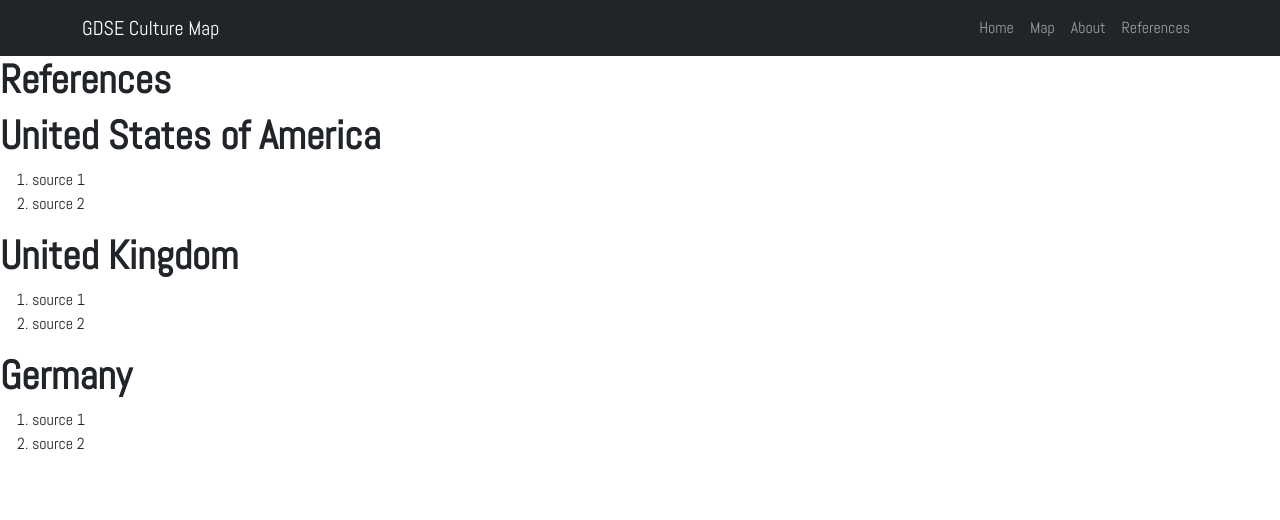
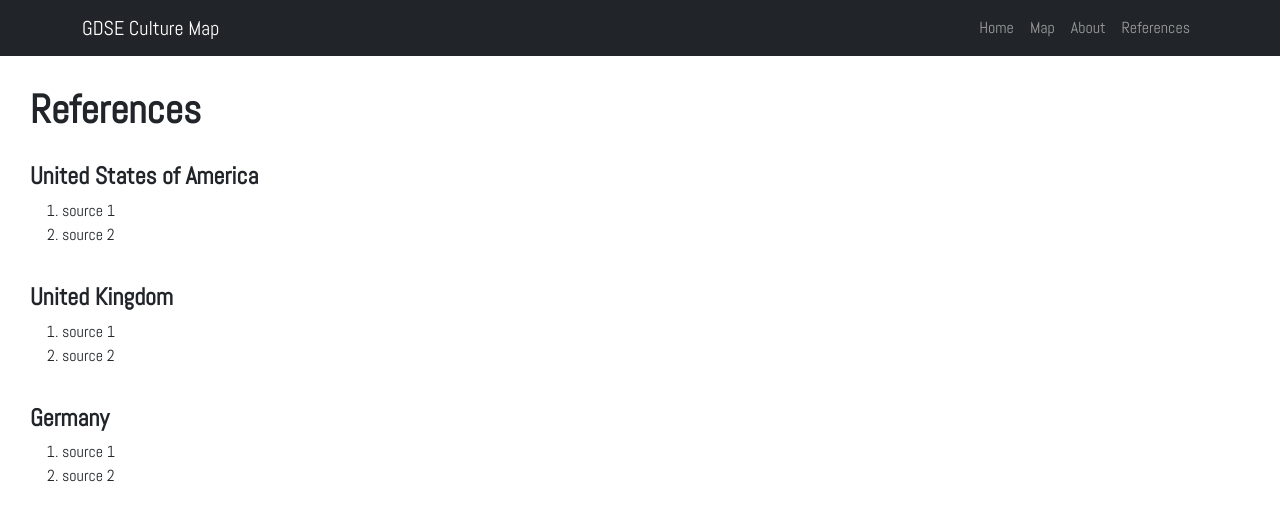
Before and after one commit to abel-vs/gdse-map, a React (Create React App) app: page /gdse-map/references in a window 1280 px wide. Shown: the top 520 px of the page. Built offline with nearby package versions, Linux system fonts and the light colour scheme.

Commit message:
Fix basic lay out

```diff
--- a/src/components/CountryRefs.js
+++ b/src/components/CountryRefs.js
@@ -1,11 +1,12 @@
 import React from "react";
 import list from "../components/info.json";
+import styles from "./CountryRefs.module.css"
 
 const CountryRefs = () => {
     return (
-        <> {list.countries.map((country) =>
+        <div className={styles.body}> {list.countries.map((country) =>
                 <div>
-                    <h1>{country.name}</h1>
+                    <h2>{country.name}</h2>
                     <ol>
                         {country.refs.map((ref) =>
                             <li>{ref}</li>
@@ -13,7 +14,7 @@ const CountryRefs = () => {
                     </ol>
                 </div>
             )}
-        </>
+        </div>
     )
 }
 
--- /dev/null
+++ b/src/components/CountryRefs.module.css
@@ -0,0 +1,4 @@
+.body {
+    padding: 0px 0px 0px 30px;
+    width: 40%;
+}
--- a/src/pages/ref.js
+++ b/src/pages/ref.js
@@ -1,12 +1,14 @@
 import React from "react";
 import CountryRefs from "../components/CountryRefs";
+import styles from "./ref.module.css";
 
 function Ref() {
     return (
-        <>
-            <h1>References</h1>
+        <div>
+            <h1 className={styles.header}>References</h1>
+            {/*<h2>About</h2>*/}
             <CountryRefs/>
-        </>
+        </div>
     )
 }
 
--- /dev/null
+++ b/src/pages/ref.module.css
@@ -0,0 +1,5 @@
+.header {
+    /*position: relative; */
+    padding: 30px 30px 0px 30px;
+    width: 40%;
+}
```
